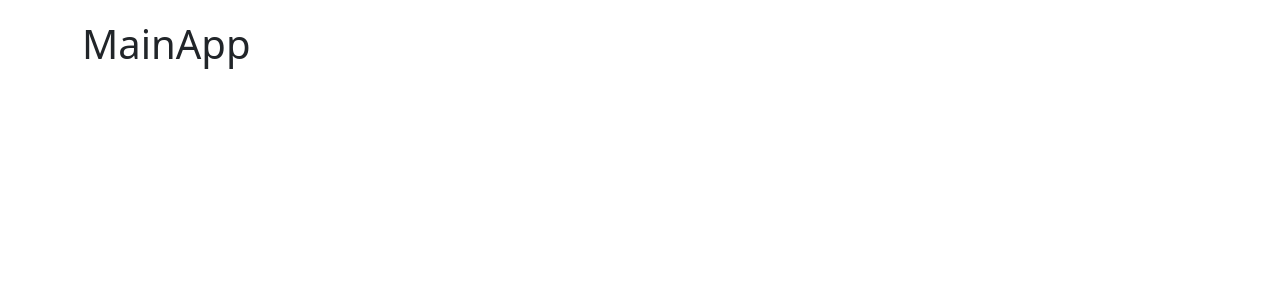
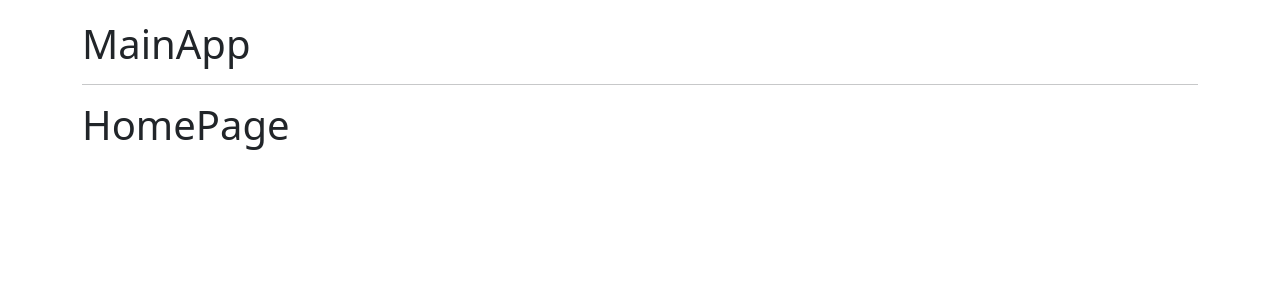
Before and after one commit to jonathanvargas2016/React-2022, a React (Vite) app in the folder 07-HooksApp/: page / in a window 1280 px wide. Shown: the top 300 px of the page. Built offline with nearby package versions, Linux system fonts and the light colour scheme.

Commit message:
configuration of routes

```diff
--- a/07-HooksApp/src/10-useContext/MainApp.jsx
+++ b/07-HooksApp/src/10-useContext/MainApp.jsx
@@ -1,9 +1,25 @@
 import React from 'react'
+import { Navigate, Route, Routes } from 'react-router-dom'
+import { HomePage } from './HomePage'
+import { AboutPage } from './AboutPage'
+import { LoginPage } from './LoginPage'
 
 export const MainApp = () => {
     return (
         <>
             <h1>MainApp</h1>
+            <hr />
+
+            <Routes>
+                <Route path='/' element={<HomePage />} />
+                <Route path='login' element={<LoginPage />} />
+                <Route path='about' element={<AboutPage />} />
+
+                {/* <Route path='/*' element={<LoginPage />} /> */}
+
+                {/* navegar a una ruta mas especifica. Navigate. componente q a penas se renderiza hace la navegacion al path  especificado*/}
+                <Route path='/*' element={<Navigate to="/about" />} />
+            </Routes>
         </>
     )
 }
```
